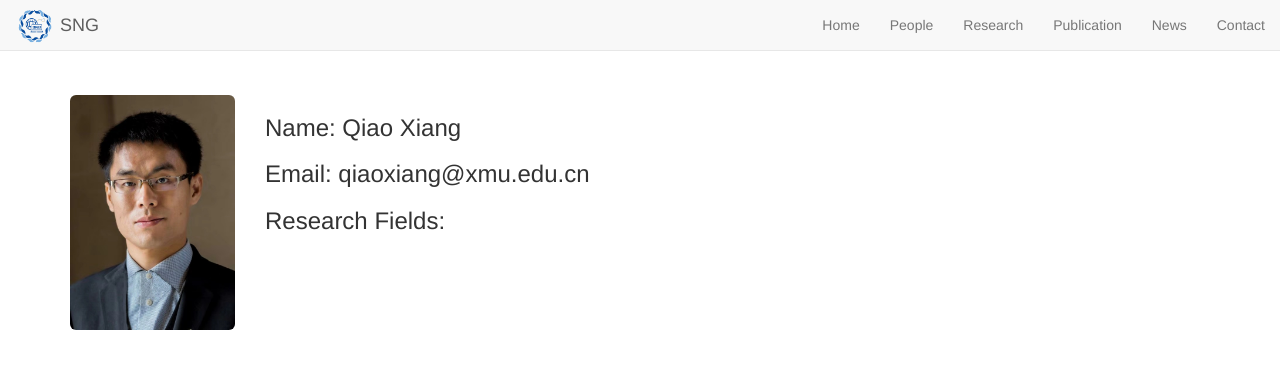
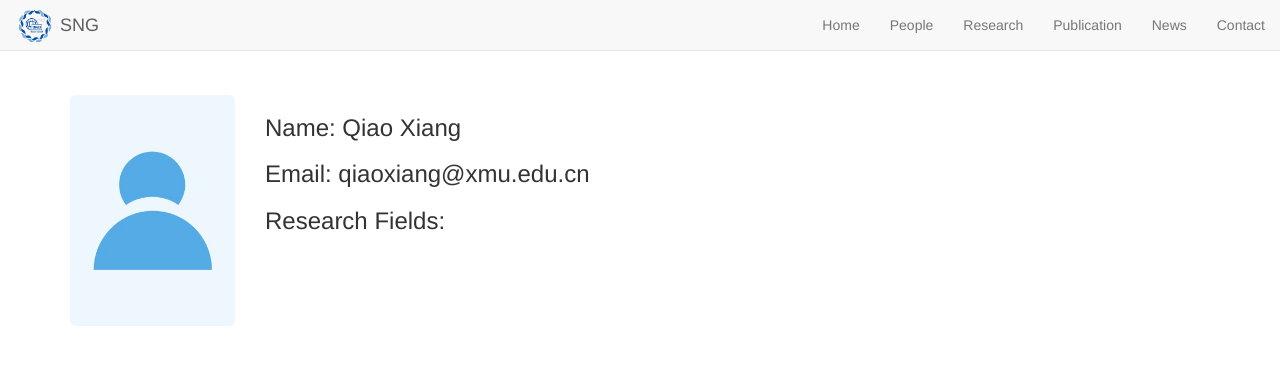
Before and after one commit to sngroup-xmu/sng-site, a Jekyll site: the page built from _authors/QiaoXiang.md, in a window 1280 px wide. Shown: the top 369 px of the page. Built offline with Jekyll 4.4.1, drawn with Linux system fonts in a browser that asks for light colours.

Commit message:
update by weijian

```diff
--- a/_layouts/author.html
+++ b/_layouts/author.html
@@ -21,8 +21,8 @@ layout: default
 
     <div class="col-lg-2 col-xs-4" style="word-break:break-all; margin-bottom: 10px; margin-top: 15px;">
       <!-- <img src="{{page.avatarUrl}}" class="img-rounded img-responsive" > -->
-      {% if page.avatarUrl %}
-      <img src="{{page.avatarUrl}}" class="img-rounded img-responsive">
+      {% if author.avatarUrl %}
+      <img src="{{author.avatarUrl}}" class="img-rounded img-responsive">
       {% else %}
       <img src="/assets/images/peopleImg/default.jpeg" class="img-rounded img-responsive">
       {% endif %}
--- a/people.html
+++ b/people.html
@@ -18,7 +18,7 @@ title: People
 
           {% if author.sortWeight == i %}
 
-          <div class="col-lg-2 col-xs-3" style="word-break:break-all; margin-bottom: 20px;">
+          <div class="col-lg-2 col-md-3 col-xs-6" style="word-break:break-all; margin-bottom: 20px;">
             <div class="row" style="word-break:normal; text-align: center;">
               <p style="text-align: center;">
                 <img src="{{author.avatarUrl}}" class="img-rounded img-cur">
@@ -59,7 +59,7 @@ title: People
 
           {% if author.sortWeight == i %}
 
-          <div class="col-lg-2 col-xs-4" style="word-break:break-all; margin-bottom: 20px;">
+          <div class="col-lg-2 col-md-3 col-xs-6" style="word-break:break-all; margin-bottom: 20px;">
             <div class="row" style="word-break:normal; text-align: center;">
               <p style="text-align: center;">
                 <img src="{{author.avatarUrl}}" class="img-rounded img-cur">
@@ -101,7 +101,7 @@ title: People
 
           {% if author.sortWeight == i %}
 
-            <div class="col-lg-2 col-xs-4" style="word-break:break-all; margin-bottom: 20px;">
+            <div class="col-lg-2 col-md-3 col-xs-6" style="word-break:break-all; margin-bottom: 20px;">
               <div class="row" style="word-break:normal; text-align: center;">
                 <p style="text-align: center;">
                   {% if author.avatarUrl %}
```
Also changed, not shown: 1 other file.
